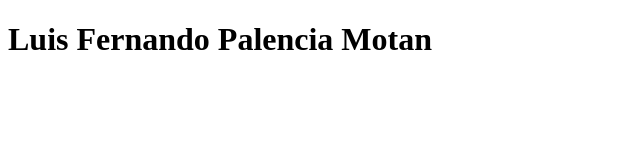
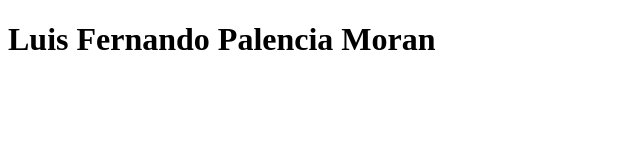
Before and after one commit to lpalencia2016413/IN5AV, a plain HTML site: page Index.html in a window 1280 px wide. Shown: the full height of the page, 0-640 px from the left. Drawn offline with Linux system fonts and the light colour scheme.

Commit message:
Se modifico titulo de body

```diff
--- a/Index.html
+++ b/Index.html
@@ -6,7 +6,6 @@
     <title>Primera Pagina on GIT</title>
 </head>
 <body>
-    <h1>Luis Fernando Palencia Motan</h1>
-
+    <h1>Luis Fernando Palencia Moran</h1>
 </body>
 </html>
```
